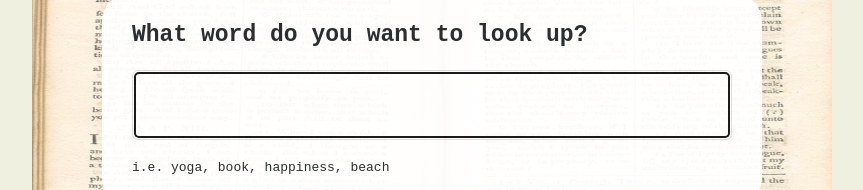
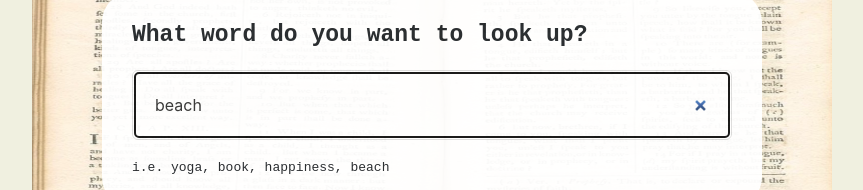
Before and after one commit to bivisito/dictionary-react, a React (Create React App) app: page / in a window 1280 px wide. Shown: the part 212-402 px from the top of the page, without its empty margins (208-1071 px from the left). Built offline with nearby package versions, Linux system fonts and the light colour scheme; no server answers; a web font is replaced by a local one.

Commit message:
Modified the default key word

```diff
--- a/src/App.js
+++ b/src/App.js
@@ -7,7 +7,7 @@ export default function App() {
       <div className="container">
         <header className="App-header"></header>
         <main>
-          <Dictionary defaultKeyWord="sunset" />
+          <Dictionary defaultKeyWord="beach" />
         </main>
         <footer className="App-footer">
           <small>Coded by Victoria T </small>
--- a/src/Dictionary.js
+++ b/src/Dictionary.js
@@ -55,7 +55,7 @@ export default function Dictionary(props) {
               type="search"
               autoFocus={true}
               onChange={handleKeywordChange}
-              defaultValue={props.defaultKeyboard}
+              defaultValue={props.defaultKeyWord}
             />
           </form>
           <div className="hint">i.e. yoga, book, happiness, beach</div>
```
